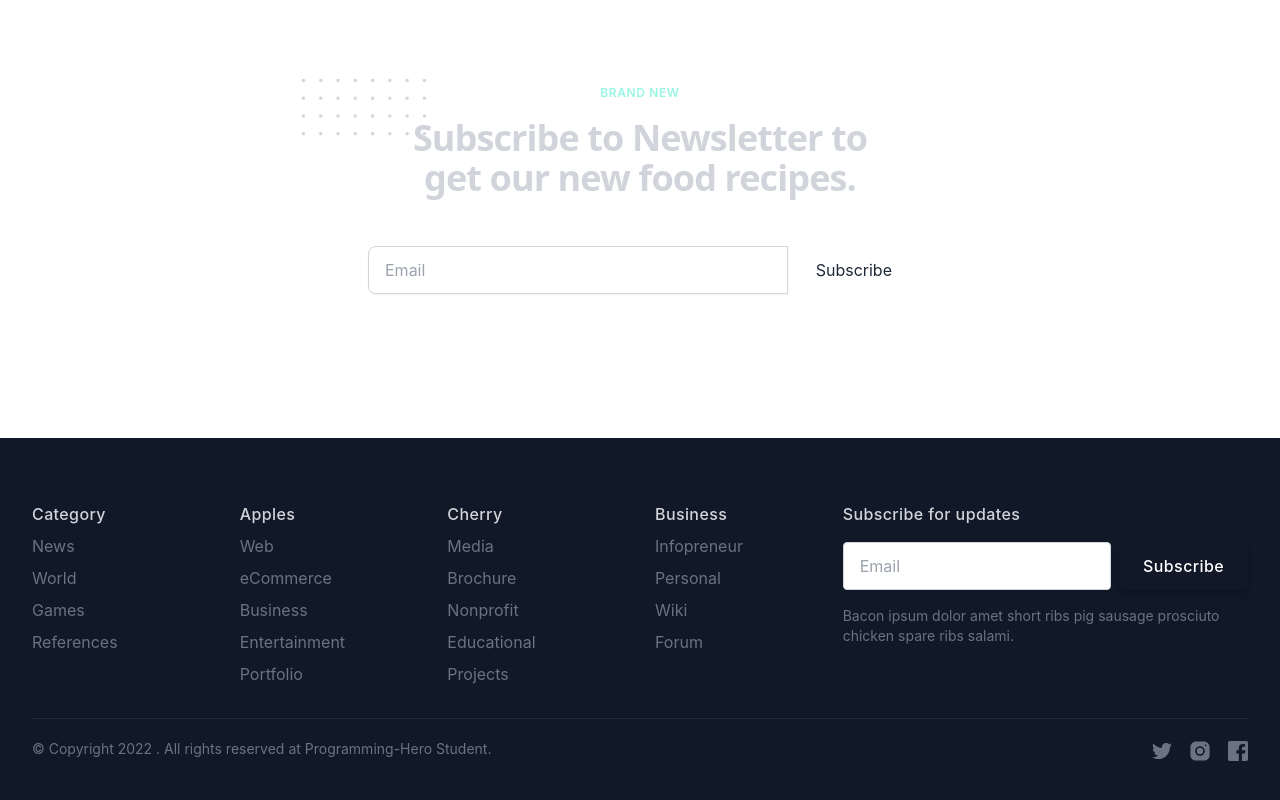
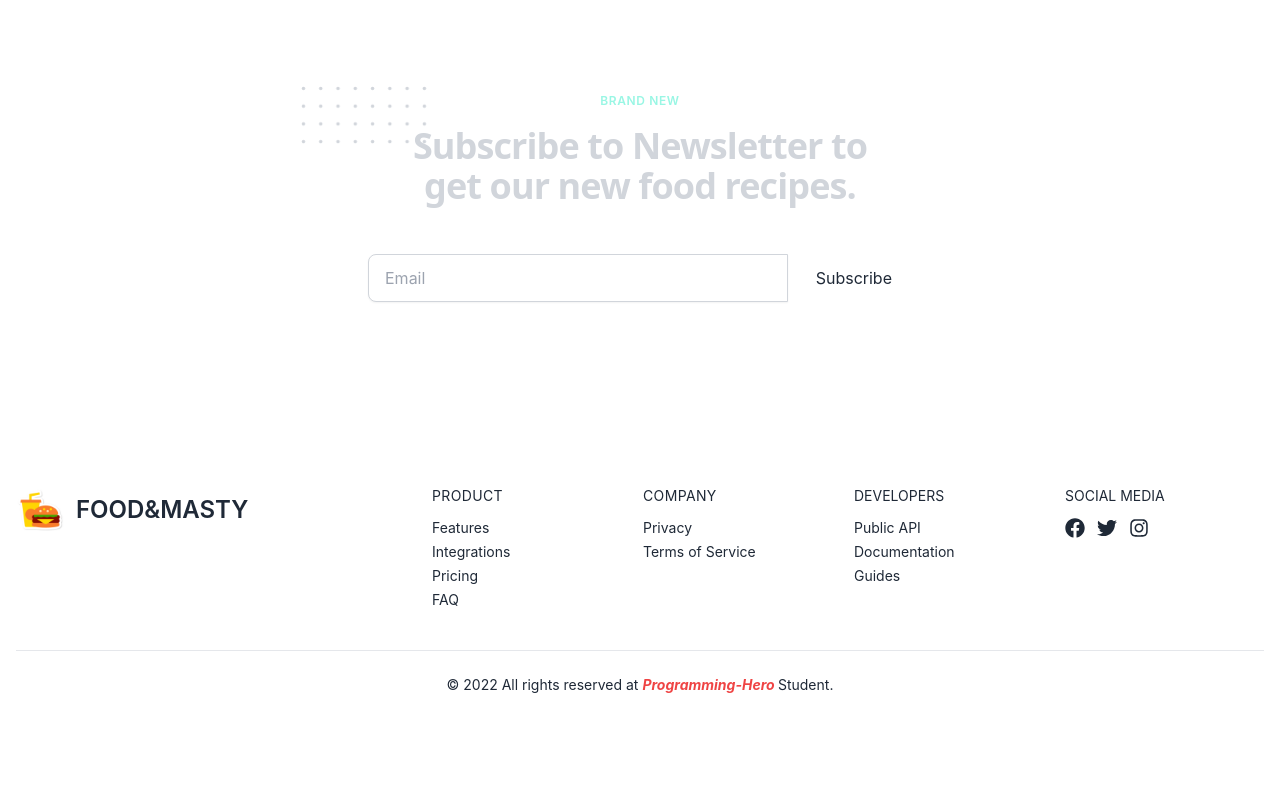
Before and after one commit to JilluRahmanJibon/food-masty, a React (Create React App) app: page / in a window 1280 px wide. Shown: the part 1446-2246 px from the top of the page. After the commit the page ends 2165 px from the top, so only its background shows below. Built offline with nearby package versions, Linux system fonts and the light colour scheme.

Commit message:
footer update

```diff
--- a/src/Pages/Shared/Footer/Footer.js
+++ b/src/Pages/Shared/Footer/Footer.js
@@ -1,226 +1,131 @@
 import React from "react";
-
+import { Link } from "react-router-dom";
+import { FaFacebook, FaInstagram, FaTwitter } from "react-icons/fa";
+import logo from "../../assets/logo.png";
 const Footer = () => {
 	return (
 		<div>
-			<div className="bg-gray-900">
-				<div className="px-4 pt-16 mx-auto sm:max-w-xl md:max-w-full lg:max-w-screen-xl md:px-24 lg:px-8">
-					<div className="grid row-gap-10 mb-8 lg:grid-cols-6">
-						<div className="grid grid-cols-2 gap-5 row-gap-8 lg:col-span-4 md:grid-cols-4">
-							<div>
-								<p className="font-medium tracking-wide text-gray-300">
-									Category
-								</p>
-								<ul className="mt-2 space-y-2">
+			<footer className="px-4 divide-y dark:bg-gray-800 dark:text-gray-100">
+				<div className="container flex flex-col justify-between py-10 mx-auto space-y-8 lg:flex-row lg:space-y-0">
+					<div className="lg:w-1/3">
+						<a
+							rel="noopener noreferrer"
+							href="#"
+							className="flex justify-center space-x-3 lg:justify-start">
+							<div className="flex items-center justify-center w-12 h-12 rounded-full ">
+								<img src={logo} alt="" />
+							</div>
+							<span className="self-center text-2xl font-semibold">
+								FOOD&MASTY
+							</span>
+						</a>
+					</div>
+					<div className="grid grid-cols-2 text-sm gap-x-3 gap-y-8 lg:w-2/3 sm:grid-cols-4">
+						<div className="space-y-3">
+							<h3 className="tracking-wide uppercase dark:text-gray-50">
+								Product
+							</h3>
+							<ul className="space-y-1">
 								<li>
-										<a
-											href="/"
-											className="text-gray-500 transition-colors duration-300 hover:text-deep-purple-accent-200">
-											News
+									<a rel="noopener noreferrer" href="#">
+										Features
 									</a>
 								</li>
 								<li>
-										<a
-											href="/"
-											className="text-gray-500 transition-colors duration-300 hover:text-deep-purple-accent-200">
-											World
+									<a rel="noopener noreferrer" href="#">
+										Integrations
 									</a>
 								</li>
 								<li>
-										<a
-											href="/"
-											className="text-gray-500 transition-colors duration-300 hover:text-deep-purple-accent-200">
-											Games
+									<a rel="noopener noreferrer" href="#">
+										Pricing
 									</a>
 								</li>
 								<li>
-										<a
-											href="/"
-											className="text-gray-500 transition-colors duration-300 hover:text-deep-purple-accent-200">
-											References
+									<a rel="noopener noreferrer" href="#">
+										FAQ
 									</a>
 								</li>
 							</ul>
 						</div>
-							<div>
-								<p className="font-medium tracking-wide text-gray-300">
-									Apples
-								</p>
-								<ul className="mt-2 space-y-2">
+						<div className="space-y-3">
+							<h3 className="tracking-wide uppercase dark:text-gray-50">
+								Company
+							</h3>
+							<ul className="space-y-1">
 								<li>
-										<a
-											href="/"
-											className="text-gray-500 transition-colors duration-300 hover:text-deep-purple-accent-200">
-											Web
+									<a rel="noopener noreferrer" href="#">
+										Privacy
 									</a>
 								</li>
 								<li>
-										<a
-											href="/"
-											className="text-gray-500 transition-colors duration-300 hover:text-deep-purple-accent-200">
-											eCommerce
-										</a>
-									</li>
-									<li>
-										<a
-											href="/"
-											className="text-gray-500 transition-colors duration-300 hover:text-deep-purple-accent-200">
-											Business
-										</a>
-									</li>
-									<li>
-										<a
-											href="/"
-											className="text-gray-500 transition-colors duration-300 hover:text-deep-purple-accent-200">
-											Entertainment
-										</a>
-									</li>
-									<li>
-										<a
-											href="/"
-											className="text-gray-500 transition-colors duration-300 hover:text-deep-purple-accent-200">
-											Portfolio
+									<a rel="noopener noreferrer" href="#">
+										Terms of Service
 									</a>
 								</li>
 							</ul>
 						</div>
-							<div>
-								<p className="font-medium tracking-wide text-gray-300">
-									Cherry
-								</p>
-								<ul className="mt-2 space-y-2">
+						<div className="space-y-3">
+							<h3 className="uppercase dark:text-gray-50">Developers</h3>
+							<ul className="space-y-1">
 								<li>
-										<a
-											href="/"
-											className="text-gray-500 transition-colors duration-300 hover:text-deep-purple-accent-200">
-											Media
+									<a rel="noopener noreferrer" href="#">
+										Public API
 									</a>
 								</li>
 								<li>
-										<a
-											href="/"
-											className="text-gray-500 transition-colors duration-300 hover:text-deep-purple-accent-200">
-											Brochure
+									<a rel="noopener noreferrer" href="#">
+										Documentation
 									</a>
 								</li>
 								<li>
-										<a
-											href="/"
-											className="text-gray-500 transition-colors duration-300 hover:text-deep-purple-accent-200">
-											Nonprofit
-										</a>
-									</li>
-									<li>
-										<a
-											href="/"
-											className="text-gray-500 transition-colors duration-300 hover:text-deep-purple-accent-200">
-											Educational
-										</a>
-									</li>
-									<li>
-										<a
-											href="/"
-											className="text-gray-500 transition-colors duration-300 hover:text-deep-purple-accent-200">
-											Projects
+									<a rel="noopener noreferrer" href="#">
+										Guides
 									</a>
 								</li>
 							</ul>
 						</div>
-							<div>
-								<p className="font-medium tracking-wide text-gray-300">
-									Business
-								</p>
-								<ul className="mt-2 space-y-2">
-									<li>
+						<div className="space-y-3">
+							<div className="uppercase dark:text-gray-50">Social media</div>
+							<div className="flex justify-start space-x-3">
 								<a
-											href="/"
-											className="text-gray-500 transition-colors duration-300 hover:text-deep-purple-accent-200">
-											Infopreneur
-										</a>
-									</li>
-									<li>
-										<a
-											href="/"
-											className="text-gray-500 transition-colors duration-300 hover:text-deep-purple-accent-200">
-											Personal
-										</a>
-									</li>
-									<li>
-										<a
-											href="/"
-											className="text-gray-500 transition-colors duration-300 hover:text-deep-purple-accent-200">
-											Wiki
-										</a>
-									</li>
-									<li>
-										<a
-											href="/"
-											className="text-gray-500 transition-colors duration-300 hover:text-deep-purple-accent-200">
-											Forum
-										</a>
-									</li>
-								</ul>
-							</div>
-						</div>
-						<div className="md:max-w-md lg:col-span-2">
-							<span className="text-base font-medium tracking-wide text-gray-300">
-								Subscribe for updates
-							</span>
-							<form className="flex flex-col mt-4 md:flex-row">
-								<input
-									placeholder="Email"
-									required
-									type="text"
-									className="flex-grow w-full h-12 px-4 mb-3 transition duration-200 bg-white border border-gray-300 rounded shadow-sm appearance-none md:mr-2 md:mb-0 focus:border-deep-purple-accent-400 focus:outline-none focus:shadow-outline"
-								/>
-								<button
-									type="submit"
-									className="inline-flex items-center justify-center h-12 px-6 font-medium tracking-wide text-white transition duration-200 rounded shadow-md bg-deep-purple-accent-400 hover:bg-deep-purple-accent-700 focus:shadow-outline focus:outline-none">
-									Subscribe
-								</button>
-							</form>
-							<p className="mt-4 text-sm text-gray-500">
-								Bacon ipsum dolor amet short ribs pig sausage prosciuto chicken
-								spare ribs salami.
-							</p>
-						</div>
-					</div>
-					<div className="flex flex-col justify-between pt-5 pb-10 border-t border-gray-800 sm:flex-row">
-						<p className="text-sm text-gray-500">
-							© Copyright 2022 . All rights reserved at{" "}
-							<span>
-								{" "}
-								<a href="#">Programming-Hero</a>
-							</span>{" "}
-							Student.
-						</p>
-						<div className="flex items-center mt-4 space-x-4 sm:mt-0">
-							<a
-								href="/"
-								className="text-gray-500 transition-colors duration-300 hover:text-teal-accent-400">
-								<svg viewBox="0 0 24 24" fill="currentColor" className="h-5">
-									<path d="M24,4.6c-0.9,0.4-1.8,0.7-2.8,0.8c1-0.6,1.8-1.6,2.2-2.7c-1,0.6-2,1-3.1,1.2c-0.9-1-2.2-1.6-3.6-1.6 c-2.7,0-4.9,2.2-4.9,4.9c0,0.4,0,0.8,0.1,1.1C7.7,8.1,4.1,6.1,1.7,3.1C1.2,3.9,1,4.7,1,5.6c0,1.7,0.9,3.2,2.2,4.1 C2.4,9.7,1.6,9.5,1,9.1c0,0,0,0,0,0.1c0,2.4,1.7,4.4,3.9,4.8c-0.4,0.1-0.8,0.2-1.3,0.2c-0.3,0-0.6,0-0.9-0.1c0.6,2,2.4,3.4,4.6,3.4 c-1.7,1.3-3.8,2.1-6.1,2.1c-0.4,0-0.8,0-1.2-0.1c2.2,1.4,4.8,2.2,7.5,2.2c9.1,0,14-7.5,14-14c0-0.2,0-0.4,0-0.6 C22.5,6.4,23.3,5.5,24,4.6z" />
-								</svg>
+									rel="noopener noreferrer"
+									href="#"
+									title="Facebook"
+									className="text-xl">
+									<FaFacebook />
 								</a>
 								<a
-								href="/"
-								className="text-gray-500 transition-colors duration-300 hover:text-teal-accent-400">
-								<svg viewBox="0 0 30 30" fill="currentColor" className="h-6">
-									<circle cx="15" cy="15" r="4" />
-									<path d="M19.999,3h-10C6.14,3,3,6.141,3,10.001v10C3,23.86,6.141,27,10.001,27h10C23.86,27,27,23.859,27,19.999v-10   C27,6.14,23.859,3,19.999,3z M15,21c-3.309,0-6-2.691-6-6s2.691-6,6-6s6,2.691,6,6S18.309,21,15,21z M22,9c-0.552,0-1-0.448-1-1   c0-0.552,0.448-1,1-1s1,0.448,1,1C23,8.552,22.552,9,22,9z" />
-								</svg>
+									rel="noopener noreferrer"
+									href="#"
+									title="Twitter"
+									className="text-xl">
+									<FaTwitter />
 								</a>
-							<a
-								href="/"
-								className="text-gray-500 transition-colors duration-300 hover:text-teal-accent-400">
-								<svg viewBox="0 0 24 24" fill="currentColor" className="h-5">
-									<path d="M22,0H2C0.895,0,0,0.895,0,2v20c0,1.105,0.895,2,2,2h11v-9h-3v-4h3V8.413c0-3.1,1.893-4.788,4.659-4.788 c1.325,0,2.463,0.099,2.795,0.143v3.24l-1.918,0.001c-1.504,0-1.795,0.715-1.795,1.763V11h4.44l-1,4h-3.44v9H22c1.105,0,2-0.895,2-2 V2C24,0.895,23.105,0,22,0z" />
-								</svg>
-							</a>
+								<Link
+									target={"_blank"}
+									rel="noopener noreferrer"
+									href="#"
+									title="Instagram"
+									className=" text-xl">
+									<FaInstagram />
+								</Link>
 							</div>
 						</div>
 					</div>
 				</div>
+				<div className="py-6 text-sm text-center dark:text-gray-400">
+					© 2022 All rights reserved at{" "}
+					<span
+						title="gor to https://web.programming-hero.com"
+						className="text-red-500 font-bold italic">
+						<a target={"_blank"} href="https://web.programming-hero.com">
+							Programming-Hero{" "}
+						</a>
+					</span>{" "}
+					Student.
+				</div>
+			</footer>
 		</div>
 	);
 };
--- a/src/Pages/Shared/Navbar/Navbar.js
+++ b/src/Pages/Shared/Navbar/Navbar.js
@@ -5,26 +5,26 @@ const Navbar = () => {
 	const [isMenuOpen, setIsMenuOpen] = useState(false);
 	return (
 		<div>
-			<div class="bg-gray-900">
-				<div class="px-4 py-5 mx-auto sm:max-w-xl md:max-w-full lg:max-w-screen-xl md:px-24 lg:px-8">
-					<div class="relative flex items-center justify-between">
+			<div className="bg-gray-900">
+				<div className="px-4 py-5 mx-auto sm:max-w-xl md:max-w-full lg:max-w-screen-xl md:px-24 lg:px-8">
+					<div className="relative flex items-center justify-between">
 						<Link
 							to="/"
 							aria-label="Food&Masty"
 							title="Food&Masty"
-							class="inline-flex items-center">
+							className="inline-flex items-center">
 							<img className="w-10" src={logo} alt="" />
-							<span class="ml-2 text-xl font-bold tracking-wide text-gray-100 uppercase">
+							<span className="ml-2 text-xl font-bold tracking-wide text-gray-100 uppercase">
 								Food&Masty
 							</span>
 						</Link>
-						<ul class="flex items-center hidden space-x-8 lg:flex">
+						<ul className="flex items-center hidden space-x-8 lg:flex">
 							<li>
 								<NavLink
 									to="/home"
 									aria-label="Home"
 									title="Home"
-									class="font-medium tracking-wide text-gray-100 transition-colors duration-200 hover:text-teal-accent-400">
+									className="font-medium tracking-wide text-gray-100 transition-colors duration-200 hover:text-teal-accent-400">
 									Home
 								</NavLink>
 							</li>
@@ -33,7 +33,7 @@ const Navbar = () => {
 									to="/recipes"
 									aria-label="Our Recipes"
 									title="Our Recipes"
-									class="font-medium tracking-wide text-gray-100 transition-colors duration-200 hover:text-teal-accent-400">
+									className="font-medium tracking-wide text-gray-100 transition-colors duration-200 hover:text-teal-accent-400">
 									Recipes
 								</NavLink>
 							</li>
@@ -42,7 +42,7 @@ const Navbar = () => {
 									to="/blog"
 									aria-label="Blog"
 									title="Blog"
-									class="font-medium tracking-wide text-gray-100 transition-colors duration-200 hover:text-teal-accent-400">
+									className="font-medium tracking-wide text-gray-100 transition-colors duration-200 hover:text-teal-accent-400">
 									Blog
 								</NavLink>
 							</li>
@@ -51,29 +51,29 @@ const Navbar = () => {
 									to=""
 									aria-label="About us"
 									title="About us"
-									class="font-medium tracking-wide text-gray-100 transition-colors duration-200 hover:text-teal-accent-400">
+									className="font-medium tracking-wide text-gray-100 transition-colors duration-200 hover:text-teal-accent-400">
 									About us
 								</NavLink>
 							</li>
 						</ul>
-						<ul class="flex items-center hidden space-x-8 lg:flex">
+						<ul className="flex items-center hidden space-x-8 lg:flex">
 							<li>
 								<NavLink
 									to=""
-									class="inline-flex items-center justify-center h-12 px-6 font-medium tracking-wide text-white transition duration-200 rounded shadow-md bg-deep-purple-accent-400 hover:bg-deep-purple-accent-700 focus:shadow-outline focus:outline-none"
+									className="inline-flex items-center justify-center h-12 px-6 font-medium tracking-wide text-white transition duration-200 rounded shadow-md bg-deep-purple-accent-400 hover:bg-deep-purple-accent-700 focus:shadow-outline focus:outline-none"
 									aria-label="Sign up"
 									title="Sign up">
 									Sign up
 								</NavLink>
 							</li>
 						</ul>
-						<div class="lg:hidden">
+						<div className="lg:hidden">
 							<button
 								aria-label="Open Menu"
 								title="Open Menu"
-								class="p-2 -mr-1 transition duration-200 rounded focus:outline-none focus:shadow-outline"
+								className="p-2 -mr-1 transition duration-200 rounded focus:outline-none focus:shadow-outline"
 								onClick={() => setIsMenuOpen(true)}>
-								<svg class="w-5 text-gray-600" viewBox="0 0 24 24">
+								<svg className="w-5 text-gray-600" viewBox="0 0 24 24">
 									<path
 										fill="currentColor"
 										d="M23,13H1c-0.6,0-1-0.4-1-1s0.4-1,1-1h22c0.6,0,1,0.4,1,1S23.6,13,23,13z"
@@ -89,16 +89,16 @@ const Navbar = () => {
 								</svg>
 							</button>
 							{isMenuOpen && (
-								<div class="absolute top-0 left-0 w-full">
-									<div class="p-5 bg-white border rounded shadow-sm">
-										<div class="flex items-center justify-between mb-4">
+								<div className="absolute top-0 left-0 w-full">
+									<div className="p-5 bg-white border rounded shadow-sm">
+										<div className="flex items-center justify-between mb-4">
 											<div>
 												<NavLink
 													to=""
 													aria-label="Food&Masty"
 													title="Food&Masty"
-													class="inline-flex items-center">
-													<span class="ml-2 text-xl font-bold tracking-wide text-gray-800 uppercase">
+													className="inline-flex items-center">
+													<span className="ml-2 text-xl font-bold tracking-wide text-gray-800 uppercase">
 														Food&Masty
 													</span>
 												</NavLink>
@@ -107,9 +107,11 @@ const Navbar = () => {
 												<button
 													aria-label="Close Menu"
 													title="Close Menu"
-													class="p-2 -mt-2 -mr-2 transition duration-200 rounded hover:bg-gray-200 focus:bg-gray-200 focus:outline-none focus:shadow-outline"
+													className="p-2 -mt-2 -mr-2 transition duration-200 rounded hover:bg-gray-200 focus:bg-gray-200 focus:outline-none focus:shadow-outline"
 													onClick={() => setIsMenuOpen(false)}>
-													<svg class="w-5 text-gray-600" viewBox="0 0 24 24">
+													<svg
+														className="w-5 text-gray-600"
+														viewBox="0 0 24 24">
 														<path
 															fill="currentColor"
 															d="M19.7,4.3c-0.4-0.4-1-0.4-1.4,0L12,10.6L5.7,4.3c-0.4-0.4-1-0.4-1.4,0s-0.4,1,0,1.4l6.3,6.3l-6.3,6.3 c-0.4,0.4-0.4,1,0,1.4C4.5,19.9,4.7,20,5,20s0.5-0.1,0.7-0.3l6.3-6.3l6.3,6.3c0.2,0.2,0.5,0.3,0.7,0.3s0.5-0.1,0.7-0.3 c0.4-0.4,0.4-1,0-1.4L13.4,12l6.3-6.3C20.1,5.3,20.1,4.7,19.7,4.3z"
@@ -119,13 +121,13 @@ const Navbar = () => {
 											</div>
 										</div>
 										<nav>
-											<ul class="space-y-4">
+											<ul className="space-y-4">
 												<li>
 													<NavLink
 														to="/"
 														aria-label="Home"
 														title="Home"
-														class="font-medium tracking-wide text-gray-700 transition-colors duration-200 hover:text-deep-purple-accent-400">
+														className="font-medium tracking-wide text-gray-700 transition-colors duration-200 hover:text-deep-purple-accent-400">
 														Home
 													</NavLink>
 												</li>
@@ -134,7 +136,7 @@ const Navbar = () => {
 														to="/recipes"
 														aria-label="Recipes"
 														title="Recipes"
-														class="font-medium tracking-wide text-gray-700 transition-colors duration-200 hover:text-deep-purple-accent-400">
+														className="font-medium tracking-wide text-gray-700 transition-colors duration-200 hover:text-deep-purple-accent-400">
 														Recipes
 													</NavLink>
 												</li>
@@ -143,7 +145,7 @@ const Navbar = () => {
 														to="/blog"
 														aria-label="Blog"
 														title="Blog"
-														class="font-medium tracking-wide text-gray-700 transition-colors duration-200 hover:text-deep-purple-accent-400">
+														className="font-medium tracking-wide text-gray-700 transition-colors duration-200 hover:text-deep-purple-accent-400">
 														Blog
 													</NavLink>
 												</li>
@@ -152,14 +154,14 @@ const Navbar = () => {
 														to=""
 														aria-label="About us"
 														title="About us"
-														class="font-medium tracking-wide text-gray-700 transition-colors duration-200 hover:text-deep-purple-accent-400">
+														className="font-medium tracking-wide text-gray-700 transition-colors duration-200 hover:text-deep-purple-accent-400">
 														About us
 													</NavLink>
 												</li>
 												<li>
 													<NavLink
 														to=""
-														class="inline-flex items-center justify-center w-full h-12 px-6 font-medium tracking-wide text-white transition duration-200 rounded shadow-md bg-deep-purple-accent-400 hover:bg-deep-purple-accent-700 focus:shadow-outline focus:outline-none"
+														className="inline-flex items-center justify-center w-full h-12 px-6 font-medium tracking-wide text-white transition duration-200 rounded shadow-md bg-deep-purple-accent-400 hover:bg-deep-purple-accent-700 focus:shadow-outline focus:outline-none"
 														aria-label="Sign up"
 														title="Sign up">
 														Sign up
```
Lines whose indentation alone changed are shown as unchanged.
